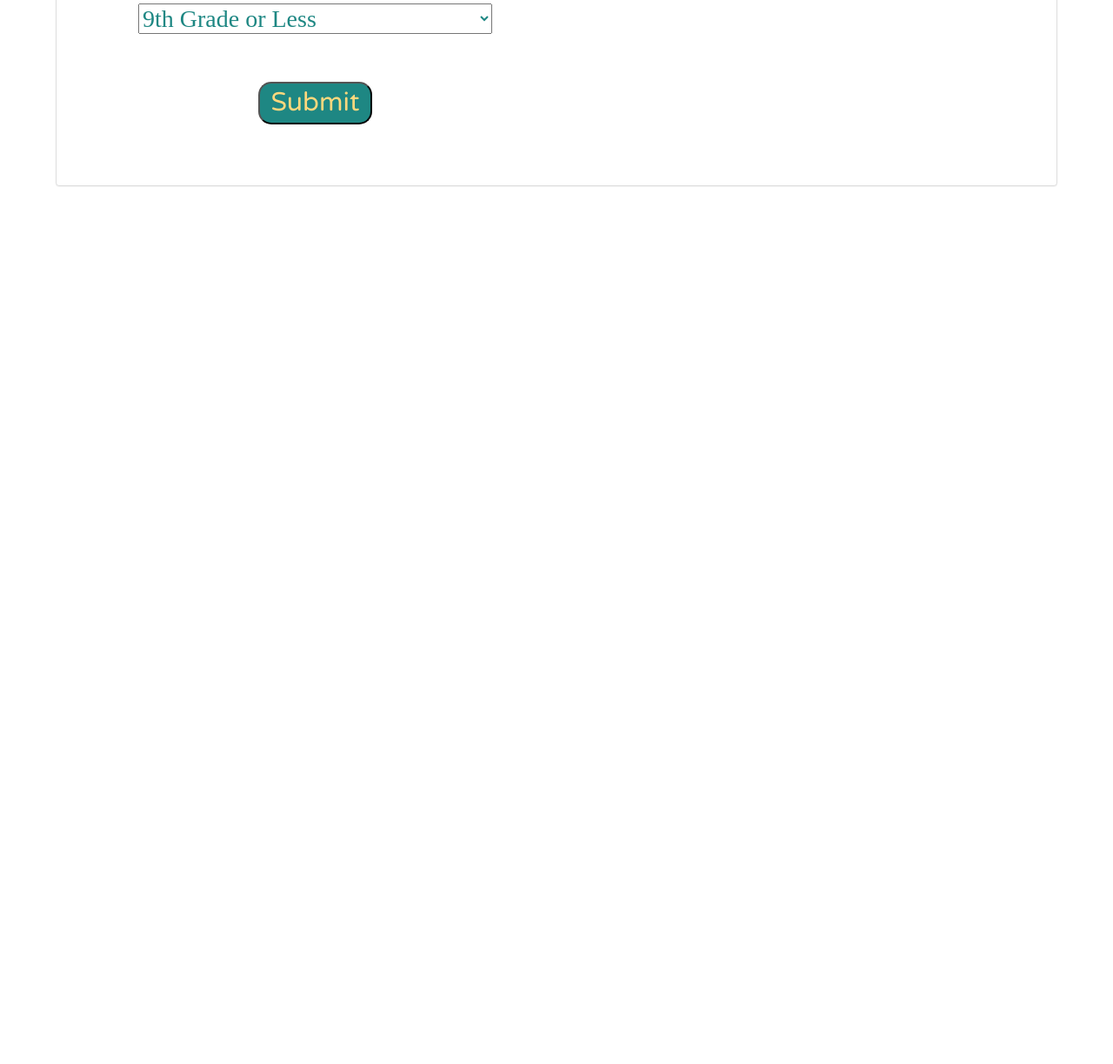
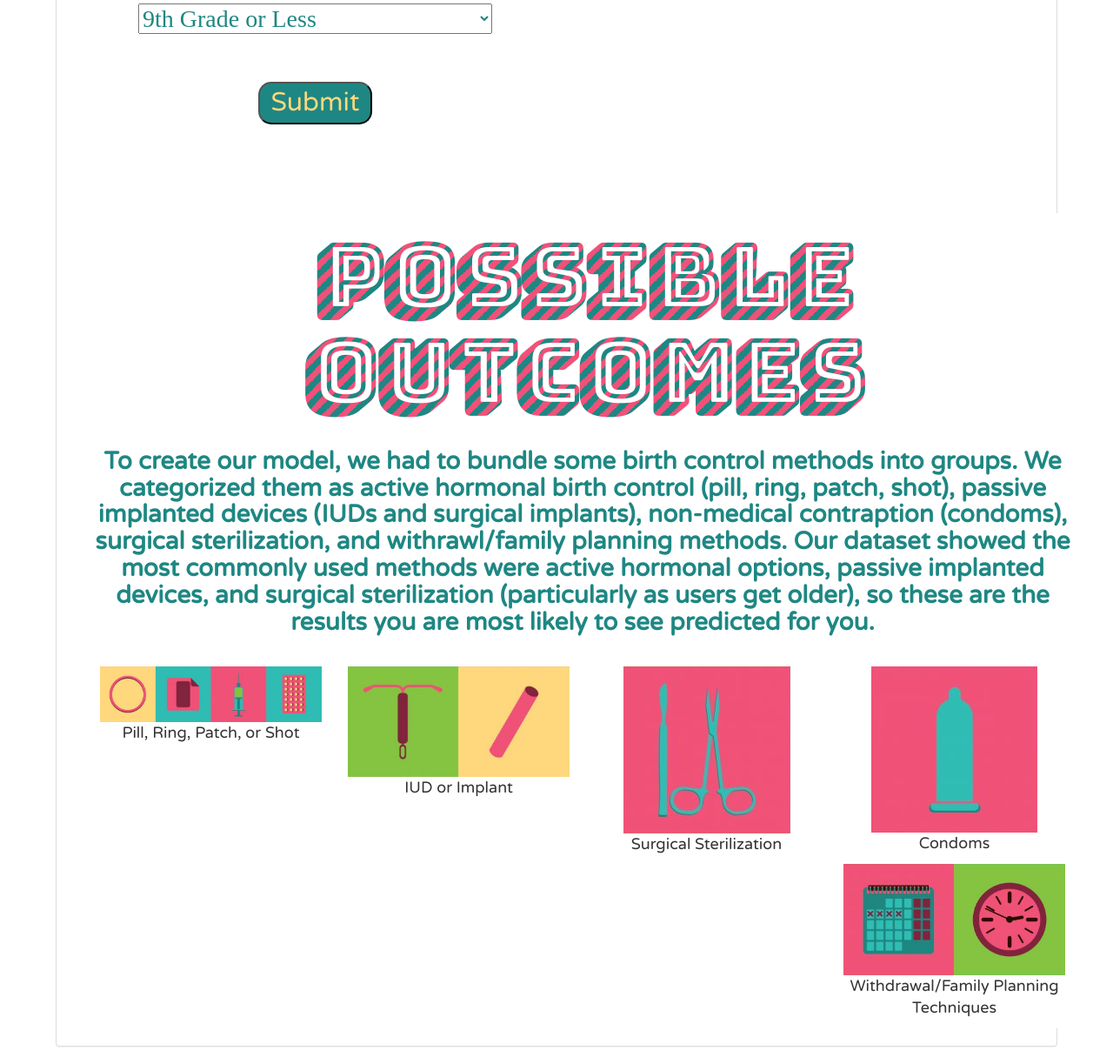
Before and after one commit to alyzaw/BirthControlProject4, a Flask app: page /predictions in a window 1280 px wide. Shown: the part 1582-2805 px from the top of the page at 87% size. Before the commit the page ends 1796 px from the top, so only its background shows below. Run offline with Flask 2, Linux system fonts and the light colour scheme; parts of the project's set-up code (start-up, migrations or seed data) failed here and were passed over; some libraries are stand-ins or nearby versions; some web fonts are replaced.

Commit message:
table bugs

```diff
--- a/app.py
+++ b/app.py
@@ -245,17 +245,18 @@ def scrape_news():
 
     return render_template("newsscrape.html", recentNews=news_data)
 
-# @app.route("/table_db")
-# def user_review_():
-#     conn = engine.connect()
-#     #create list of columns
-#     bc_user_table = pd.read_sql("SELECT Method, Birth_Control, Star_Rating, Vader_Scale, Review, `Use`, `Date`, `Source` FROM table_db", conn)
-#     bc_user_table_json = bc_user_table.to_dict(orient="records")
-#     return jsonify(bc_user_table_json)
+@app.route("/bc_table")
+def user_review_():
+    conn = engine.connect()
+    #create list of columns
+    bc_table = pd.read_sql("SELECT Method, Birth_Control, Star_Rating, Vader_Scale, Review, `Use`, `Publish_Date`, `Source` FROM birth_control_all", conn)
+    bc_table_json = bc_table.to_dict(orient="records")
+    return jsonify(bc_table_json)
 
 
 if __name__ == '__main__':
     app.run(debug=True)
+
 
 
 # import os
--- a/static/js/predict.js
+++ b/static/js/predict.js
@@ -29,40 +29,43 @@ function makePredictions() {
           img.style.display = "block";
           img.src = "../static/css/surgical.png";
           document.getElementById("result-text").innerText =
-            "Surgical Sterilization";
+            "AI predicts: Surgical Sterilization";
           break;
 
         case "1":
-          document.getElementById("result-img").src =
-            "../static/css/iud_implant.png";
-          document.getElementById("result-text").innerText = "IUD/Implant";
+          document.getElementById("result-img");
+          img.style.display = "block";
+          img.src = "../static/css/iud_implant.png";
+          document.getElementById("result-text").innerText = "AI predicts: IUD or Implant";
           break;
 
         case "2":
           img = document.getElementById("result-img");
-          // img.style = "transition-duration: 2s";
-          // img.style = "display: none";
           img.style.display = "block";
           img.src = "../static/css/ring_patch_shot_pill.png";
           document.getElementById("result-text").innerText =
-            "Pill/Ring/Patch/Shot";
+            "AI predicts: Pill, Ring, Patch, Shot";
           break;
 
         case "3":
-          document.getElementById("result-img").src =
-            "../static/css/condoms.png";
-          document.getElementById("result-text").innerText = "Condoms";
+          document.getElementById("result-img");
+          img.style.display = "block";
+          img.src = "../static/css/condoms.png";
+          document.getElementById("result-text").innerText = "AI predicts: Condoms";
           break;
 
         case "5":
-          document.getElementById("result-img").src =
-            "../static/css/calender_withdrawal.png";
+          document.getElementById("result-img");
+          img.style.display = "block";
+          img.src = "../static/css/calender_withdrawal.png";
           document.getElementById("result-text").innerText =
-            "Withdrawal/Calender";
+            "AI predicts: Withdrawal/Family Planning Techniques";
           break;
 
         case "99":
-          document.getElementById("result-img").src = "../static/css/shrug.png";
+          document.getElementById("result-img");
+          img.style.display = "block";
+          img.src = "../static/css/shrug.png";
           document.getElementById("result-text").innerText = "Shoot, I dunno";
           break;
       }
@@ -71,7 +74,7 @@ function makePredictions() {
       //   document.getElementById("result-text").innerText="Shoot, I dunno";
       console.log(err);
     }
-    console.log("togglign agan")
+    // console.log("togglign agan")
     // setTimeout(() =>  $image.toggleClass('transparent'), 1000 )
     // // setTimeout(() =>  $text.toggleClass('transparent'), 1000 )
 
--- a/templates/predict.html
+++ b/templates/predict.html
@@ -199,11 +199,41 @@
 
                                 </div>
                             </div>
- </div>
+ </div></div>
 
-
-                        </div>
-                        <br>
+ <br> <br> <br>
+ <div class="container">
+        <div id="intro">
+        <div class="text-center">
+                        <h1 style="text-align:center">Possible Outcomes</h1>
+                        <h2 style="font-size:28px">To create our model, we had to bundle some birth control methods into groups.
+                            We categorized them as active hormonal birth control (pill, ring, patch, shot), passive implanted devices (IUDs and surgical implants),
+                            non-medical contraption (condoms), surgical sterilization, and withrawl/family planning methods. Our dataset showed the most commonly
+                            used methods were active hormonal options, passive implanted devices, and surgical sterilization (particularly as users get older),
+                            so these are the results you are most likely to see predicted for you.</h2>
+                            <br><br>
+                                        <div class="col-xs-3 col-sm-3 col-md-3">
+                                                <img src="../static/css/ring_patch_shot_pill.png"/>
+                                          <p>Pill, Ring, Patch, or Shot</p>
+                                        </div>
+                                        <div class="col-xs-3 col-sm-3 col-md-3">
+                                                <img src="../static/css/iud_implant.png"/>
+                                          <p>IUD or Implant</p>
+                                        </div>
+                                        <div class="col-xs-3 col-sm-3 col-md-3">
+                                                <img src="../static/css/surgical.png"/>
+                                          <p>Surgical Sterilization</p>
+                                        </div>
+                                        <div class="col-xs-3 col-sm-3 col-md-3">
+                                                <img src="../static/css/condoms.png"/>
+                                          <p>Condoms</p>
+                                        </div>
+                                        <div class="col-xs-3 col-sm-3 col-md-3">
+                                                <img src="../static/css/calender_withdrawal.png"/>
+                                          <p>Withdrawal/Family Planning Techniques</p>
+                                        </div>
+                            </div>
+                    </div> </div>
 
 
               <script src="https://code.jquery.com/jquery-3.3.1.slim.min.js"integrity="sha384-q8i/X+965DzO0rT7abK41JStQIAqVgRVzpbzo5smXKp4YfRvH+8abtTE1Pi6jizo"
```
Also changed, not shown: static/js/table.js (+12 -9 lines).
